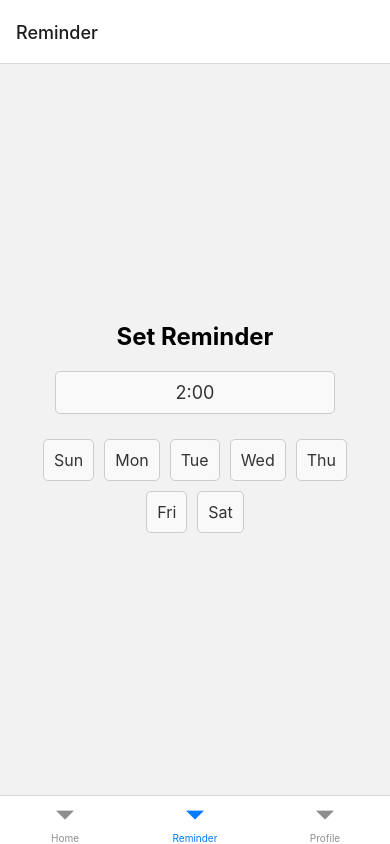
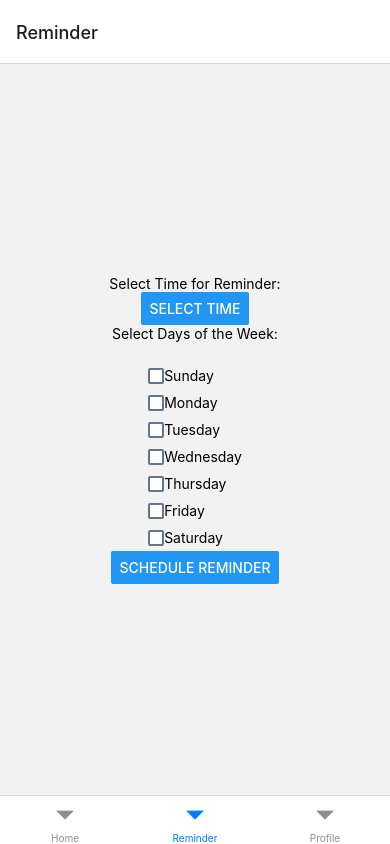
Before and after one commit to nisheshacharya/meditationApp, a React Native app in the folder homework-4-nisheshacharya/homework4/: screen /Reminder in a window 390 px wide. Built offline with nearby package versions, Linux system fonts and the light colour scheme.

Commit message:
reminder added, time not working, sdk50

```diff
--- a/homework-4-nisheshacharya/homework4/screens/ReminderScreen.js
+++ b/homework-4-nisheshacharya/homework4/screens/ReminderScreen.js
@@ -1,67 +1,108 @@
 import React, { useState } from 'react';
-import { View, Text, StyleSheet, TextInput, TouchableOpacity } from 'react-native';
+import { Button, Platform, View, Text, StyleSheet, CheckBox } from 'react-native';
 import DateTimePicker from '@react-native-community/datetimepicker';
+import * as Notifications from 'expo-notifications';
+import * as Permissions from 'expo-notifications';  // Updated import for permissions
 
 export default function ReminderScreen() {
   const [reminderTime, setReminderTime] = useState(new Date());
+  const [selectedDays, setSelectedDays] = useState([]);
   const [showTimePicker, setShowTimePicker] = useState(false);
-  const [selectedDays, setSelectedDays] = useState([]);
 
-  const daysOfWeek = ['Sun', 'Mon', 'Tue', 'Wed', 'Thu', 'Fri', 'Sat'];
+  async function registerForPushNotificationsAsync() {
+    if (Platform.OS === 'android') {
+      await Notifications.setNotificationChannelAsync('default', {
+        name: 'default',
+        importance: Notifications.AndroidImportance.MAX,
+        vibrationPattern: [0, 250, 250, 250],
+        lightColor: '#FF231F7C',
+      });
+    }
 
-  const handleDayPress = (day) => {
-    if (selectedDays.includes(day)) {
-      setSelectedDays(selectedDays.filter((d) => d !== day));
-    } else {
-      setSelectedDays([...selectedDays, day]);
+    const { status } = await Permissions.getPermissionsAsync(Permissions.NOTIFICATIONS);
+    if (status !== 'granted') {
+      const { status: newStatus } = await Permissions.requestPermissionsAsync(Permissions.NOTIFICATIONS);
+      if (newStatus !== 'granted') {
+        alert('Failed to get push token for push notification!');
+        return;
+      }
     }
+
+    const token = (await Notifications.getExpoPushTokenAsync()).data;
+    console.log(token);
+    return token;
+  }
+
+  async function schedulePushNotification() {
+    if (!reminderTime || !selectedDays.length) return;
+
+    for (const day of selectedDays) {
+      const reminderDate = new Date();
+      reminderDate.setHours(reminderTime.getHours());
+      reminderDate.setMinutes(reminderTime.getMinutes());
+      reminderDate.setSeconds(0);
+
+      const dayOffset = (day - reminderDate.getDay() + 7) % 7;
+      reminderDate.setDate(reminderDate.getDate() + dayOffset);
+
+      await Notifications.scheduleNotificationAsync({
+        content: {
+          title: "Time for Meditation! 🧘‍♂️",
+          body: 'Start your daily meditation now!',
+        },
+        trigger: {
+          year: reminderDate.getFullYear(),
+          month: reminderDate.getMonth() + 1,
+          day: reminderDate.getDate(),
+          hour: reminderDate.getHours(),
+          minute: reminderDate.getMinutes(),
+          repeats: true,
+        },
+      });
+    }
+  }
+
+  const toggleDay = (day) => {
+    setSelectedDays(prevState =>
+      prevState.includes(day) ? prevState.filter(d => d !== day) : [...prevState, day]
+    );
   };
 
   return (
     <View style={styles.container}>
-      <Text style={styles.title}>Set Reminder</Text>
-
-      <TouchableOpacity onPress={() => setShowTimePicker(true)} style={styles.timePicker}>
-        <Text style={styles.timeText}>
-          {`${reminderTime.getHours()}:${reminderTime.getMinutes() < 10 ? '0' : ''}${reminderTime.getMinutes()}`}
-        </Text>
-      </TouchableOpacity>
-
+      <Text>Select Time for Reminder:</Text>
+      <Button title="Select Time" onPress={() => setShowTimePicker(true)} />
       {showTimePicker && (
         <DateTimePicker
           value={reminderTime}
           mode="time"
-          display="default"
-          onChange={(event, selectedTime) => {
+          is24Hour={true}
+          onChange={(event, selectedDate) => {
             setShowTimePicker(false);
-            if (selectedTime) {
-              setReminderTime(selectedTime);
+            if (selectedDate) {
+              setReminderTime(selectedDate);
             }
           }}
         />
       )}
 
-      <View style={styles.daysContainer}>
-        {daysOfWeek.map((day) => (
-          <TouchableOpacity
-            key={day}
-            onPress={() => handleDayPress(day)}
-            style={[
-              styles.dayButton,
-              selectedDays.includes(day) && styles.dayButtonSelected,
-            ]}
-          >
-            <Text
-              style={[
-                styles.dayButtonText,
-                selectedDays.includes(day) && styles.dayButtonTextSelected,
-              ]}
-            >
-              {day}
-            </Text>
-          </TouchableOpacity>
+      <Text>Select Days of the Week:</Text>
+      <View style={styles.dayContainer}>
+        {['Sunday', 'Monday', 'Tuesday', 'Wednesday', 'Thursday', 'Friday', 'Saturday'].map((day, index) => (
+          <View key={index} style={styles.dayRow}>
+            <CheckBox
+              value={selectedDays.includes(index)}
+              onValueChange={() => toggleDay(index)}
+            />
+            <Text>{day}</Text>
+          </View>
         ))}
       </View>
+
+      <Button
+        title="Schedule Reminder"
+        onPress={schedulePushNotification}
+      />
     </View>
   );
 }
@@ -73,49 +114,12 @@ const styles = StyleSheet.create({
     alignItems: 'center',
     padding: 20,
   },
-  title: {
-    fontSize: 24,
-    marginBottom: 20,
-    fontWeight: 'bold',
+  dayContainer: {
+    marginTop: 20,
   },
-  timePicker: {
-    borderWidth: 1,
-    borderColor: '#ccc',
-    borderRadius: 5,
-    padding: 10,
-    marginBottom: 20,
-    width: '80%',
+  dayRow: {
+    flexDirection: 'row',
     alignItems: 'center',
-    backgroundColor: '#f9f9f9',
-  },
-  timeText: {
-    fontSize: 18,
-    color: '#333',
-  },
-  daysContainer: {
-    flexDirection: 'row',
-    flexWrap: 'wrap',
-    justifyContent: 'center',
-  },
-  dayButton: {
-    borderWidth: 1,
-    borderColor: '#ccc',
-    borderRadius: 5,
-    padding: 10,
-    margin: 5,
-    minWidth: 40,
-    alignItems: 'center',
-    backgroundColor: '#f9f9f9',
-  },
-  dayButtonSelected: {
-    backgroundColor: '#4caf50',
-    borderColor: '#388e3c',
-  },
-  dayButtonText: {
-    fontSize: 16,
-    color: '#333',
-  },
-  dayButtonTextSelected: {
-    color: '#fff',
+    marginVertical: 5,
   },
 });
```
Also changed, not shown: homework-4-nisheshacharya/homework4/package.json (+12 -11 lines), 1 other file (tests, documents, lock files or other folders).
